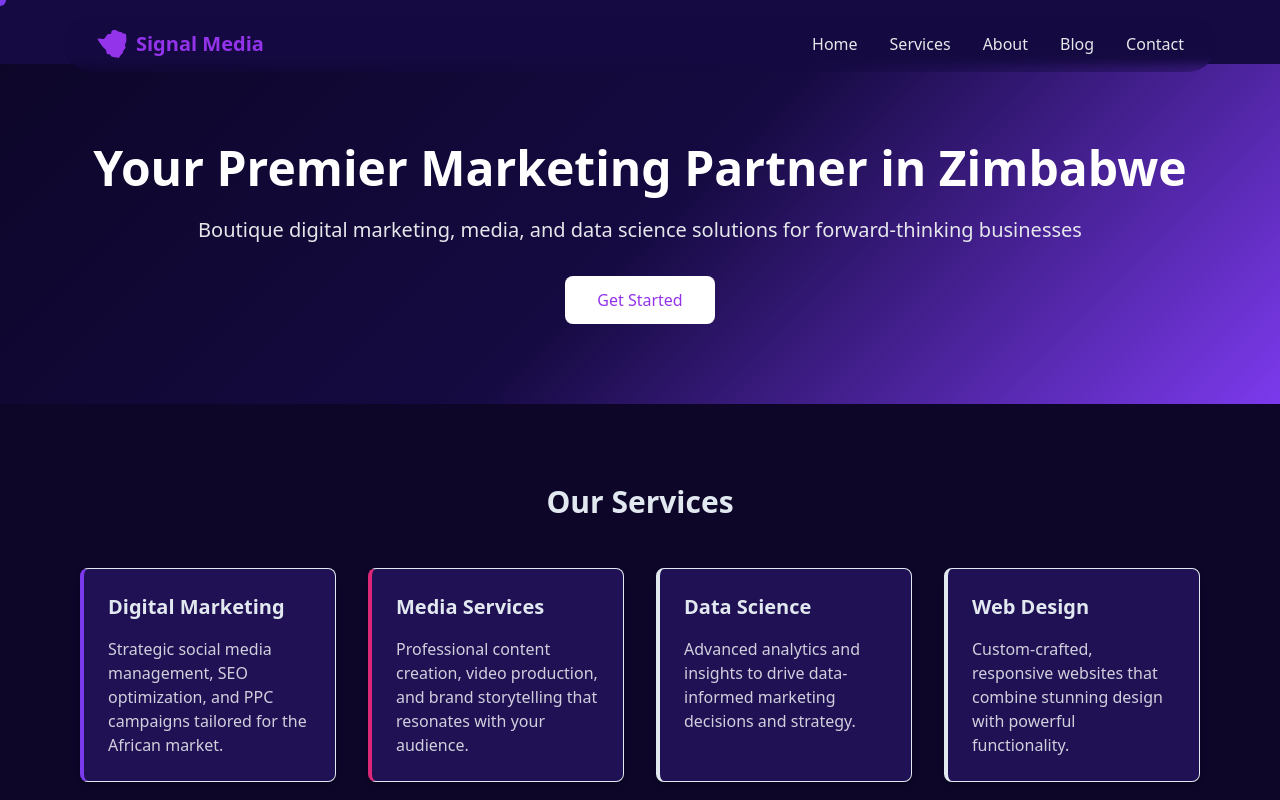
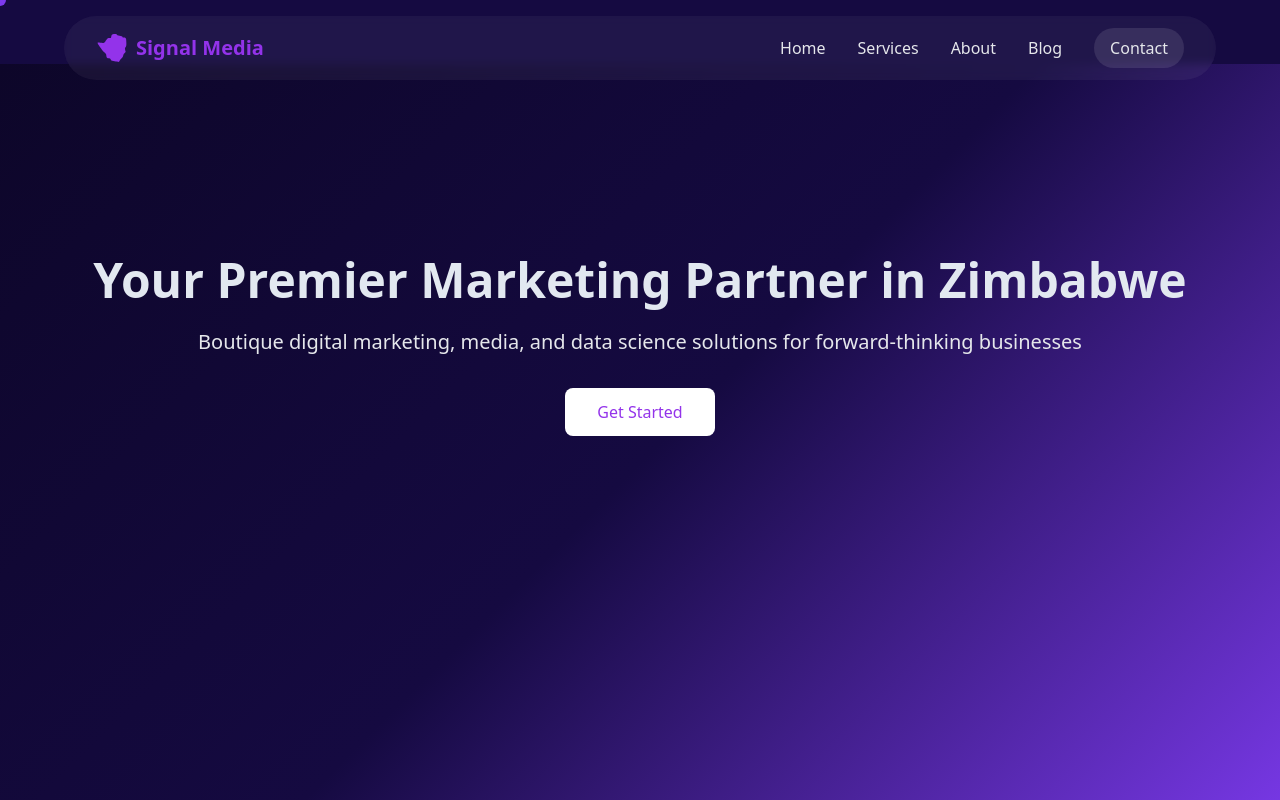
Before and after one commit to alaricjames/signal-media-project, a React (Vite) app: page / in a window 1280 px wide. Shown: the top 800 px of the page. Built offline with nearby package versions, Linux system fonts and the light colour scheme.

Commit message:
colour v4

```diff
--- a/src/App.css
+++ b/src/App.css
@@ -46,12 +46,12 @@ body {
 
 /* Navbar styles */
 .navbar {
-  background: transparent;
+  background: rgba(255, 255, 255, 0.05);  /* Very transparent white */
   transition: all 0.4s ease;
 }
 
 .navbar.scrolled {
-  background: rgba(21, 10, 65, 0.85); /* --bg-main with opacity */
+  background: rgba(255, 255, 255, 0.1);  /* Slightly more visible when scrolled */
   backdrop-filter: blur(8px);
 }
 
@@ -167,3 +167,17 @@ input:focus, textarea:focus {
 .navbar-text:hover {
   color: #ffffff;
 }
+
+/* Hero section styles */
+.hero-section {
+  margin-top: 0;  /* Remove top margin */
+  padding-top: 7rem;  /* Add padding to maintain text position */
+  background: var(--gradient-hero);
+  min-height: 100vh;  /* Ensure full viewport height */
+}
+
+/* Mobile menu adjustments */
+.mobile-menu {
+  background: rgba(255, 255, 255, 0.1);
+  backdrop-filter: blur(8px);
+}
--- a/src/components/Hero.jsx
+++ b/src/components/Hero.jsx
@@ -3,8 +3,9 @@ import { motion } from 'framer-motion';
 
 const Hero = () => {
   return (
-    <div className="gradient-bg py-20 text-white">
+    <div className="hero-section">
       <div className="max-w-6xl mx-auto px-4">
+        <div className="pt-20">
           <motion.div
             initial={{ opacity: 0, y: 20 }}
             animate={{ opacity: 1, y: 0 }}
@@ -27,6 +28,7 @@ const Hero = () => {
           </motion.div>
         </div>
       </div>
+    </div>
   );
 };
 
--- a/src/components/Navbar.jsx
+++ b/src/components/Navbar.jsx
@@ -32,8 +32,8 @@ const Navbar = () => {
   return (
     <nav className={`fixed w-full transition-all duration-300 z-50 mx-auto px-4 mt-4 rounded-full max-w-6xl left-1/2 -translate-x-1/2 ${
       isScrolled
-        ? 'bg-[#150a41]/60 backdrop-blur-md shadow-lg'
-        : 'bg-[#150a41]/40 backdrop-blur-sm'
+        ? 'bg-white/10 backdrop-blur-md shadow-lg'
+        : 'bg-white/5 backdrop-blur-sm'
     }`}>
       <div className="max-w-6xl mx-auto px-4">
         <div className="flex justify-between items-center py-3">
@@ -57,7 +57,7 @@ const Navbar = () => {
             <Link to="/#services" className="text-gray-200 hover:text-white">Services</Link>
             <Link to="/about" className="text-gray-200 hover:text-white">About</Link>
             <Link to="/blog" className="text-gray-200 hover:text-white">Blog</Link>
-            <Link to="/#contact" className="text-gray-200 hover:text-white">Contact</Link>
+            <Link to="/#contact" className="text-gray-200 hover:text-white px-4 py-2 rounded-full bg-white/10 hover:bg-white/20 transition-all">Contact</Link>
           </div>
 
           {/* Mobile menu button */}
```
Lines whose indentation alone changed are shown as unchanged.
